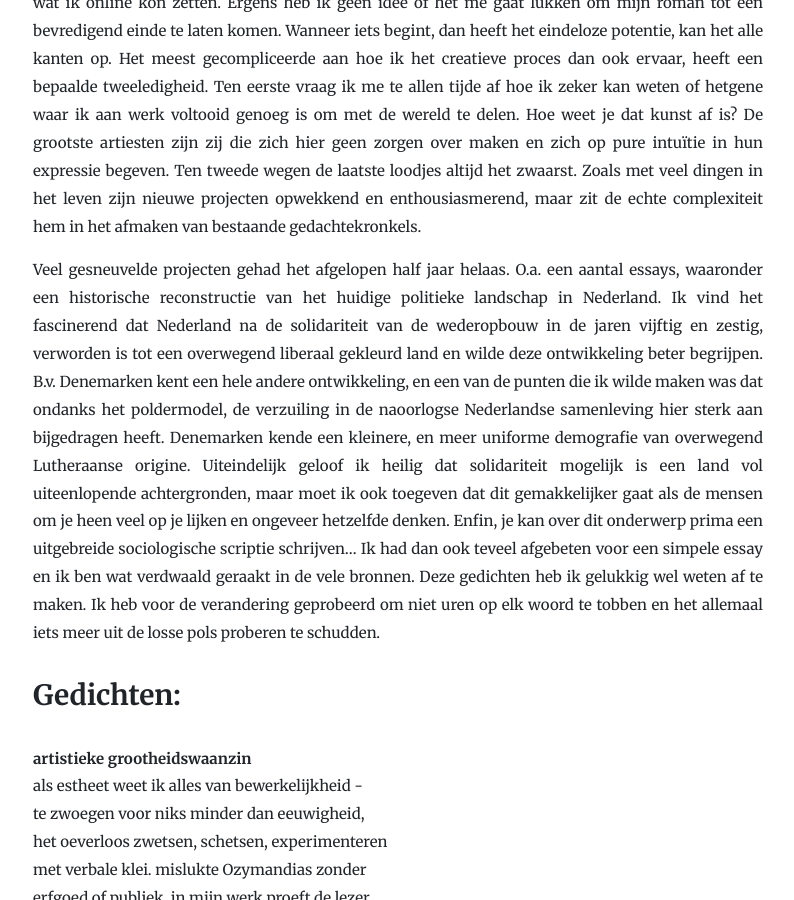
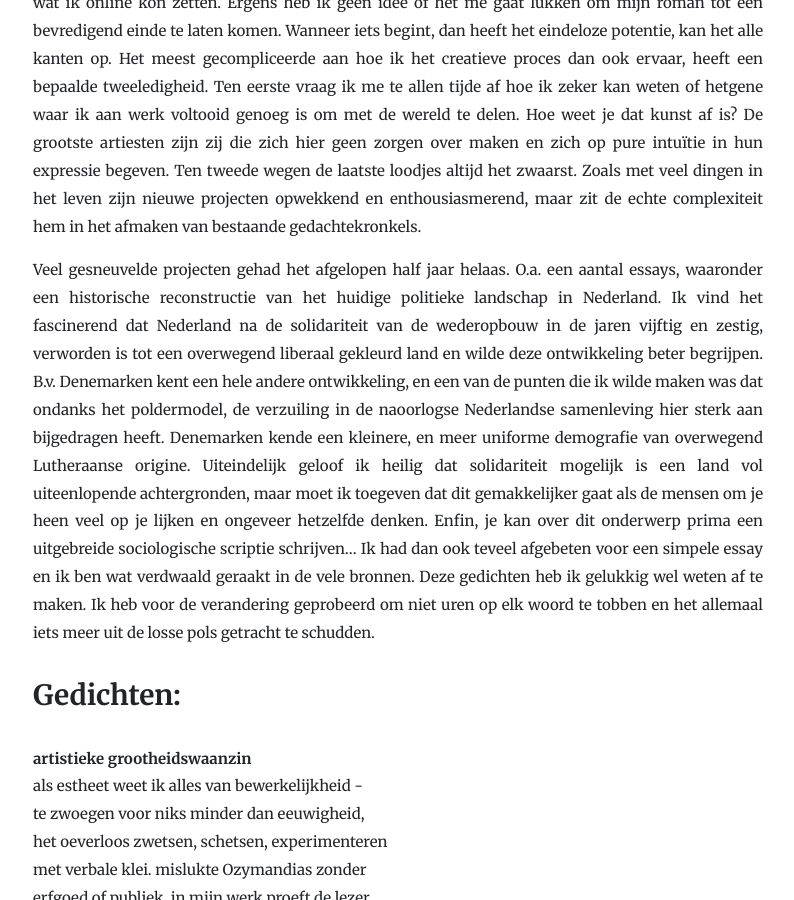
Before and after one commit to matspunt/matspunt.github.io, a Jekyll site: the page built from _posts/2026-08-14-nederlandse-gedichten-v.md, in a window 1280 px wide and 900 px high, scrolled down 762 px. Shown: the whole window, without its empty margins (242-1036 px from the left). Built offline with Jekyll 4.4.1, drawn with Linux system fonts in a browser that asks for light colours; nearby versions of some CDN libraries.

Commit message:
Tiepfoutje V

```diff
--- a/_posts/2026-08-14-nederlandse-gedichten-v.md
+++ b/_posts/2026-08-14-nederlandse-gedichten-v.md
@@ -7,7 +7,7 @@ image: assets/images/bayram-bilici-qm94YBxRJ6k-unsplash.jpg
 
 Al weer een half jaar geleden dat ik iets op deze blog gezet heb. De reden is enerzijds dat ik begonnen ben met het schrijven van een roman en er veel energie in aan het steken ben om deze op de lange termijn ook gepubliceerd te krijgen. Anderzijds wist ik gewoonweg niet wat ik online kon zetten. Ergens heb ik geen idee of het me gaat lukken om mijn roman tot een bevredigend einde te laten komen. Wanneer iets begint, dan heeft het eindeloze potentie, kan het alle kanten op. Het meest gecompliceerde aan hoe ik het creatieve proces dan ook ervaar, heeft een bepaalde tweeledigheid. Ten eerste vraag ik me te allen tijde af hoe ik zeker kan weten of hetgene waar ik aan werk voltooid genoeg is om met de wereld te delen. Hoe weet je dat kunst af is? De grootste artiesten zijn zij die zich hier geen zorgen over maken en zich op pure intuïtie in hun expressie begeven. Ten tweede wegen de laatste loodjes altijd het zwaarst. Zoals met veel dingen in het leven zijn nieuwe projecten opwekkend en enthousiasmerend, maar zit de echte complexiteit hem in het afmaken van bestaande gedachtekronkels.
 
-Veel gesneuvelde projecten gehad het afgelopen half jaar helaas. O.a. een aantal essays, waaronder een historische reconstructie van het huidige politieke landschap in Nederland. Ik vind het fascinerend dat Nederland na de solidariteit van de wederopbouw in de jaren vijftig en zestig, verworden is tot een overwegend liberaal gekleurd land en wilde deze ontwikkeling beter begrijpen. B.v. Denemarken kent een hele andere ontwikkeling, en een van de punten die ik wilde maken was dat ondanks het poldermodel, de verzuiling in de naoorlogse Nederlandse samenleving hier sterk aan bijgedragen heeft. Denemarken kende een kleinere, en meer uniforme demografie van overwegend Lutheraanse origine. Uiteindelijk geloof ik heilig dat solidariteit mogelijk is een land vol uiteenlopende achtergronden, maar moet ik ook toegeven dat dit gemakkelijker gaat als de mensen om je heen veel op je lijken en ongeveer hetzelfde denken. Enfin, je kan over dit onderwerp prima een uitgebreide sociologische scriptie schrijven... Ik had dan ook teveel afgebeten voor een simpele essay en ik ben wat verdwaald geraakt in de vele bronnen. Deze gedichten heb ik gelukkig wel weten af te maken. Ik heb voor de verandering geprobeerd om niet uren op elk woord te tobben en het allemaal iets meer uit de losse pols proberen te schudden.
+Veel gesneuvelde projecten gehad het afgelopen half jaar helaas. O.a. een aantal essays, waaronder een historische reconstructie van het huidige politieke landschap in Nederland. Ik vind het fascinerend dat Nederland na de solidariteit van de wederopbouw in de jaren vijftig en zestig, verworden is tot een overwegend liberaal gekleurd land en wilde deze ontwikkeling beter begrijpen. B.v. Denemarken kent een hele andere ontwikkeling, en een van de punten die ik wilde maken was dat ondanks het poldermodel, de verzuiling in de naoorlogse Nederlandse samenleving hier sterk aan bijgedragen heeft. Denemarken kende een kleinere, en meer uniforme demografie van overwegend Lutheraanse origine. Uiteindelijk geloof ik heilig dat solidariteit mogelijk is een land vol uiteenlopende achtergronden, maar moet ik toegeven dat dit gemakkelijker gaat als de mensen om je heen veel op je lijken en ongeveer hetzelfde denken. Enfin, je kan over dit onderwerp prima een uitgebreide sociologische scriptie schrijven... Ik had dan ook teveel afgebeten voor een simpele essay en ik ben wat verdwaald geraakt in de vele bronnen. Deze gedichten heb ik gelukkig wel weten af te maken. Ik heb voor de verandering geprobeerd om niet uren op elk woord te tobben en het allemaal iets meer uit de losse pols getracht te schudden.
 
 ### Gedichten:
 
```
